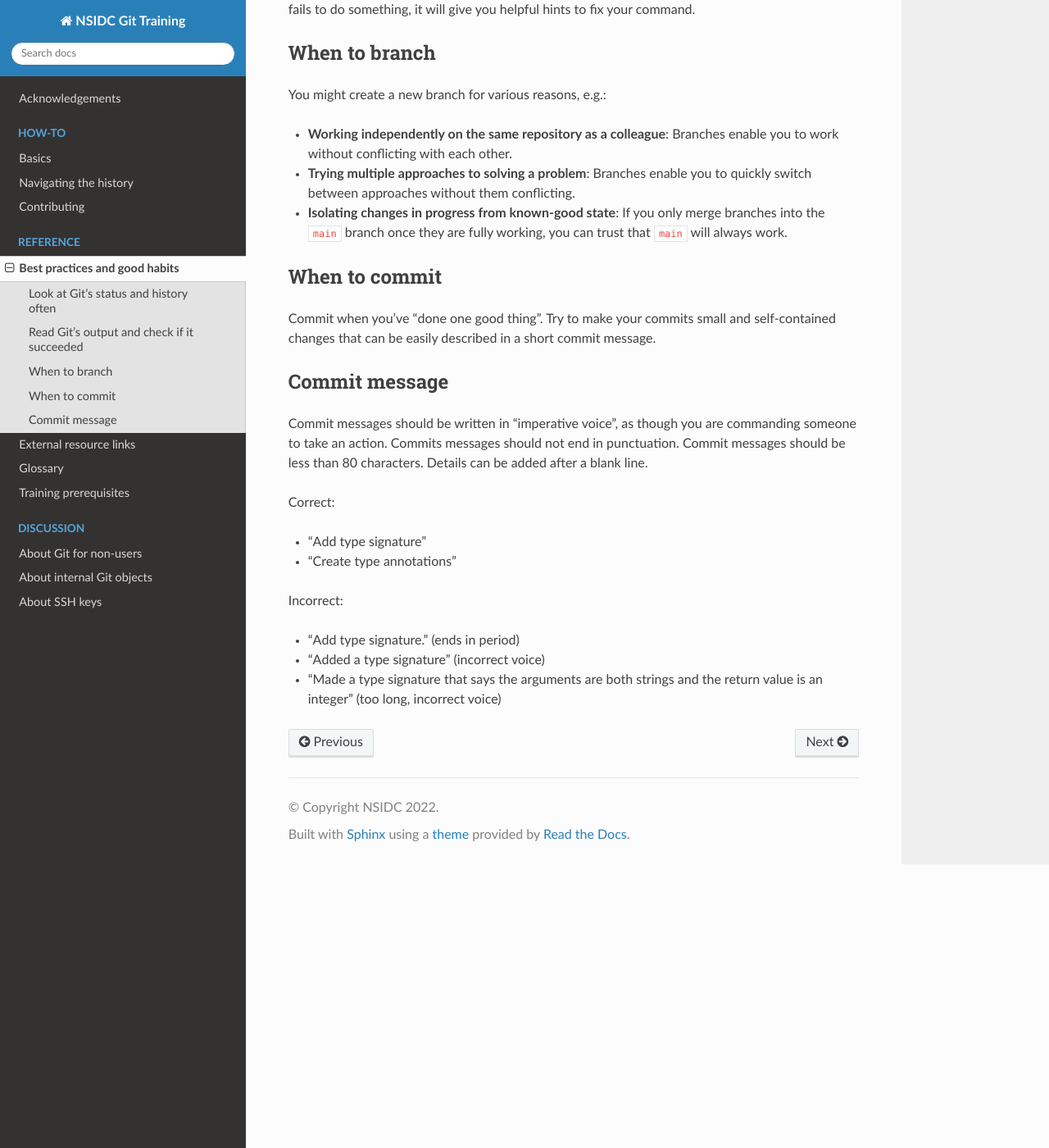
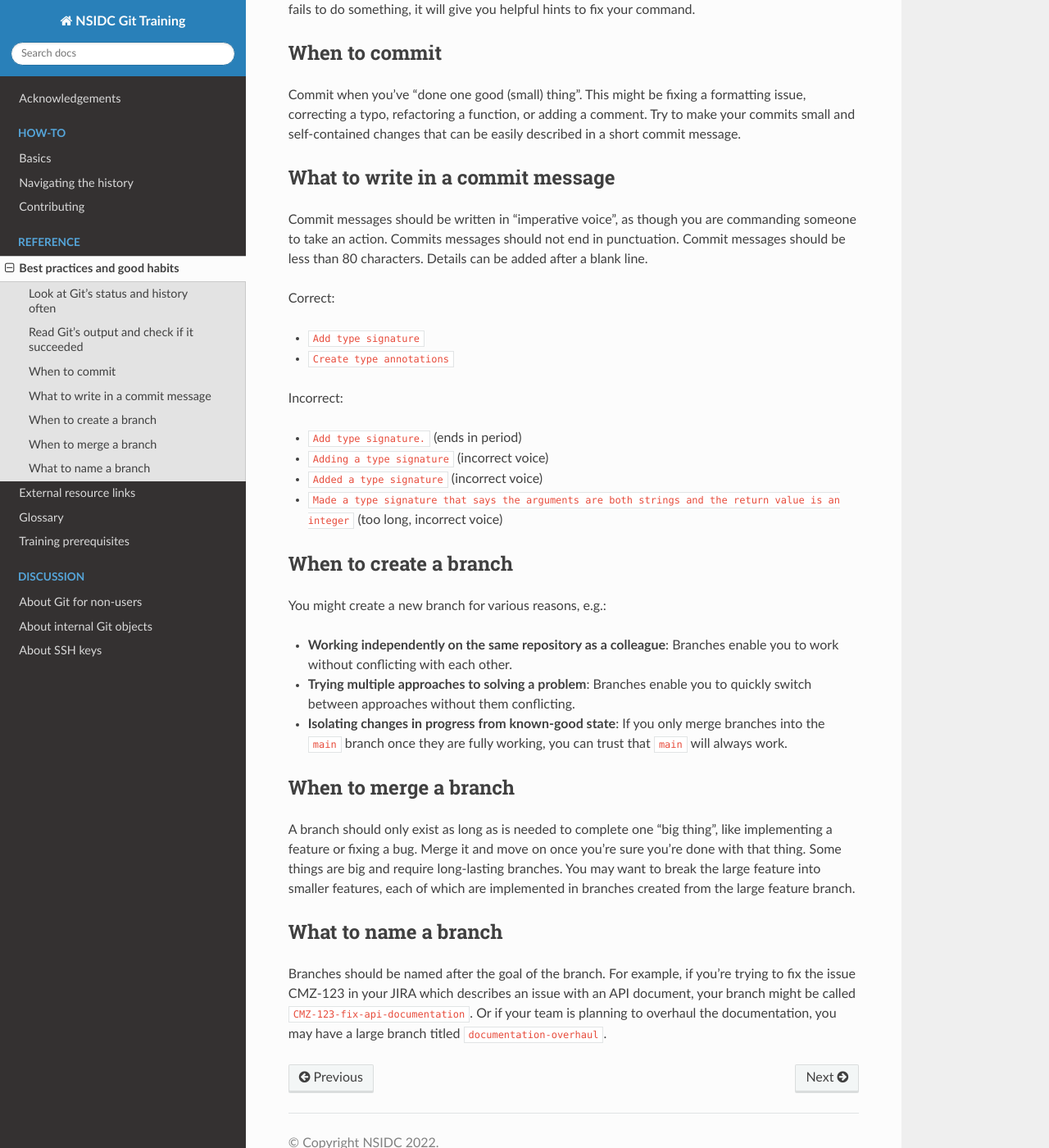
Before and after one commit to nsidc/git-training, a Sphinx documentation site: the page built from doc/reference/best-practices-and-good-habits.md, in a window 1280 px wide and 1400 px high, scrolled down 370 px. Shown: the whole window at 82% size. Built offline with Sphinx 7.4.7 and the Read the Docs theme 2.0.0, drawn with Linux system fonts in a browser that asks for light colours.

Commit message:
Improve best practices doc

```diff
--- a/doc/reference/best-practices-and-good-habits.md
+++ b/doc/reference/best-practices-and-good-habits.md
@@ -14,7 +14,36 @@ Often when Git fails to do something, it will give you helpful hints to fix
 your command.
 
 
-## When to branch
+## When to commit
+
+Commit when you've "done one good (small) thing". This might be fixing a
+formatting issue, correcting a typo, refactoring a function, or adding a
+comment. Try to make your commits small and self-contained changes that can be
+easily described in a short commit message.
+
+
+## What to write in a commit message
+
+Commit messages should be written in "imperative voice", as though you are
+commanding someone to take an action. Commits messages should not end in
+punctuation. Commit messages should be less than 80 characters. Details can be
+added after a blank line.
+
+Correct:
+
+- `Add type signature`
+- `Create type annotations`
+
+Incorrect:
+
+- `Add type signature.` (ends in period)
+- `Adding a type signature` (incorrect voice)
+- `Added a type signature` (incorrect voice)
+- `Made a type signature that says the arguments are both strings and the
+  return value is an integer` (too long, incorrect voice)
+
+
+## When to create a branch
 
 You might create a new branch for various reasons, e.g.:
 
@@ -27,27 +56,19 @@ You might create a new branch for various reasons, e.g.:
   trust that `main` will always work.
 
 
-## When to commit
+## When to merge a branch
 
-Commit when you've "done one good thing". Try to make your commits small and
-self-contained changes that can be easily described in a short commit message.
+A branch should only exist as long as is needed to complete one "big thing",
+like implementing a feature or fixing a bug. Merge it and move on once you're
+sure you're done with that thing. Some things are big and require long-lasting
+branches. You may want to break the large feature into smaller features, each
+of which are implemented in branches created from the large feature branch.
 
 
-## Commit message
+## What to name a branch
 
-Commit messages should be written in "imperative voice", as though you are
-commanding someone to take an action. Commits messages should not end in
-punctuation. Commit messages should be less than 80 characters. Details can be
-added after a blank line.
-
-Correct:
-
-- "Add type signature"
-- "Create type annotations"
-
-Incorrect:
-
-- "Add type signature." (ends in period)
-- "Added a type signature" (incorrect voice)
-- "Made a type signature that says the arguments are both strings and the
-  return value is an integer" (too long, incorrect voice)
+Branches should be named after the goal of the branch. For example, if you're
+trying to fix the issue CMZ-123 in your JIRA which describes an issue with an
+API document, your branch might be called `CMZ-123-fix-api-documentation`. Or
+if your team is planning to overhaul the documentation, you may have a large
+branch titled `documentation-overhaul`.
```
